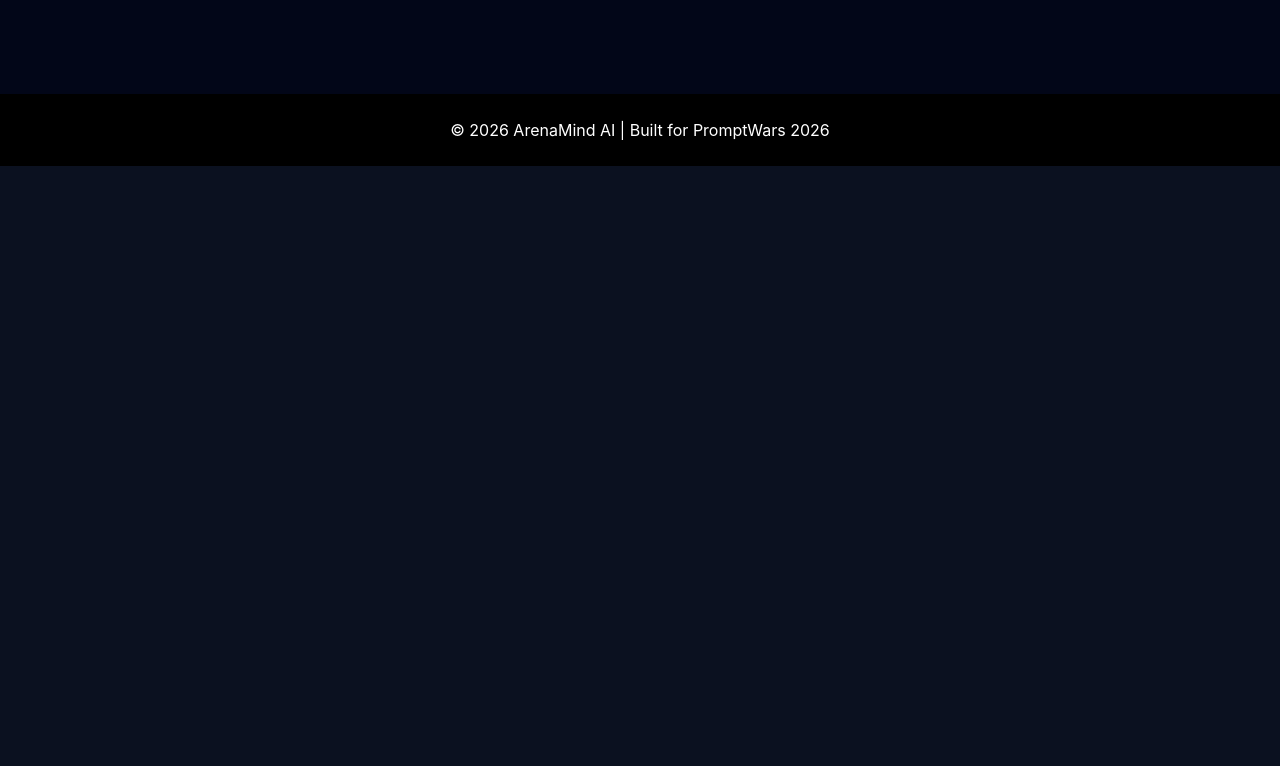
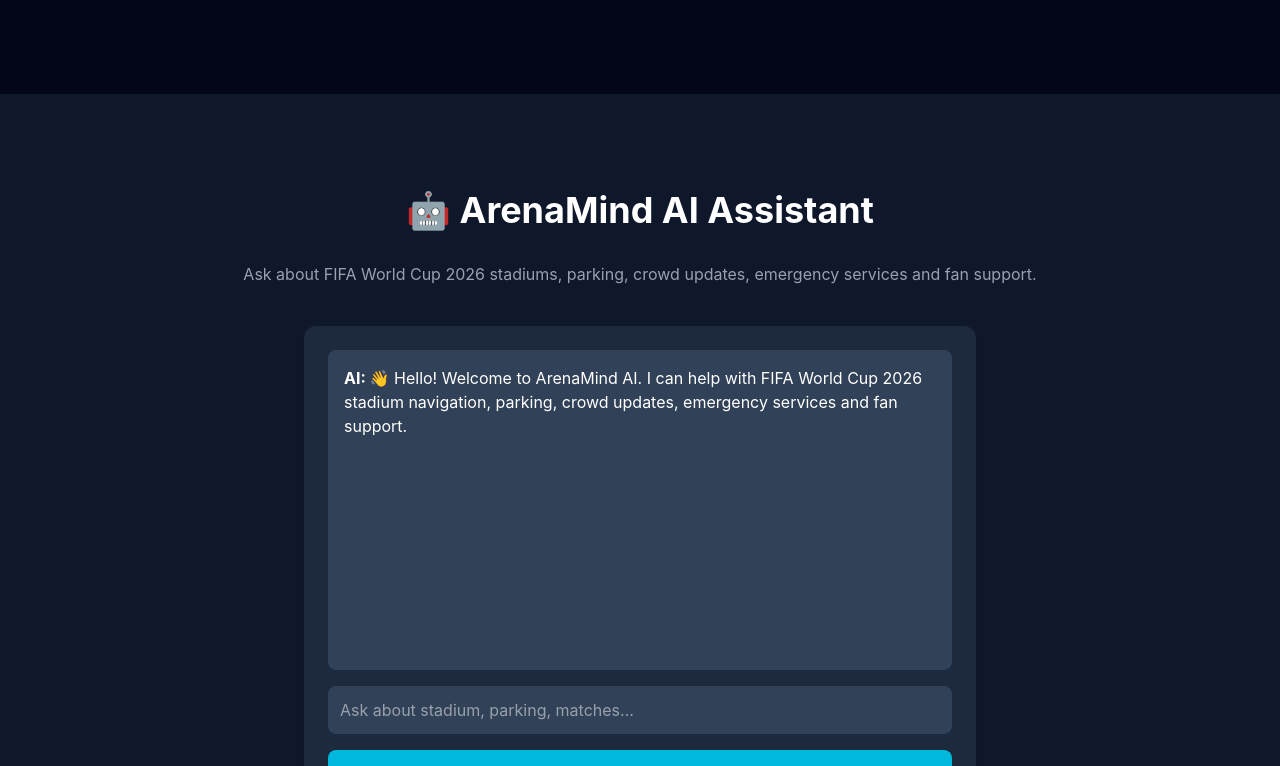
Before and after one commit to Darsh7023/ArenaMind-AI, a React (Vite) app: page / in a window 1280 px wide. Shown: the part 1651-2417 px from the top of the page. Before the commit the page ends 1817 px from the top, so only its background shows below. Built offline with nearby package versions, Linux system fonts and the light colour scheme; no server answers.

Commit message:
Modified Home file

```diff
--- a/src/pages/Home/Home.jsx
+++ b/src/pages/Home/Home.jsx
@@ -1,6 +1,7 @@
 import Navbar from "../../components/Navbar/Navbar";
 import Hero from "../../components/Hero/Hero";
 import Features from "../../components/Features/Features";
+import ChatBot from "../../components/ChatBot/ChatBot";
 import Footer from "../../components/Footer/Footer";
 
 function Home() {
@@ -9,6 +10,25 @@
       <Navbar />
       <Hero />
       <Features />
+
+      <section className="py-24 bg-slate-900 text-white">
+        <div className="max-w-7xl mx-auto px-6">
+          <h2 className="text-4xl font-bold mb-8 text-center">
+            🤖 ArenaMind AI Assistant
+          </h2>
+
+          <p className="text-gray-400 text-center mb-10">
+            Ask about FIFA World Cup 2026 stadiums, parking,
+            crowd updates, emergency services and fan support.
+          </p>
+
+          <div className="flex justify-center">
+            <ChatBot />
+          </div>
+
+        </div>
+      </section>
+
       <Footer />
     </>
   );
```
